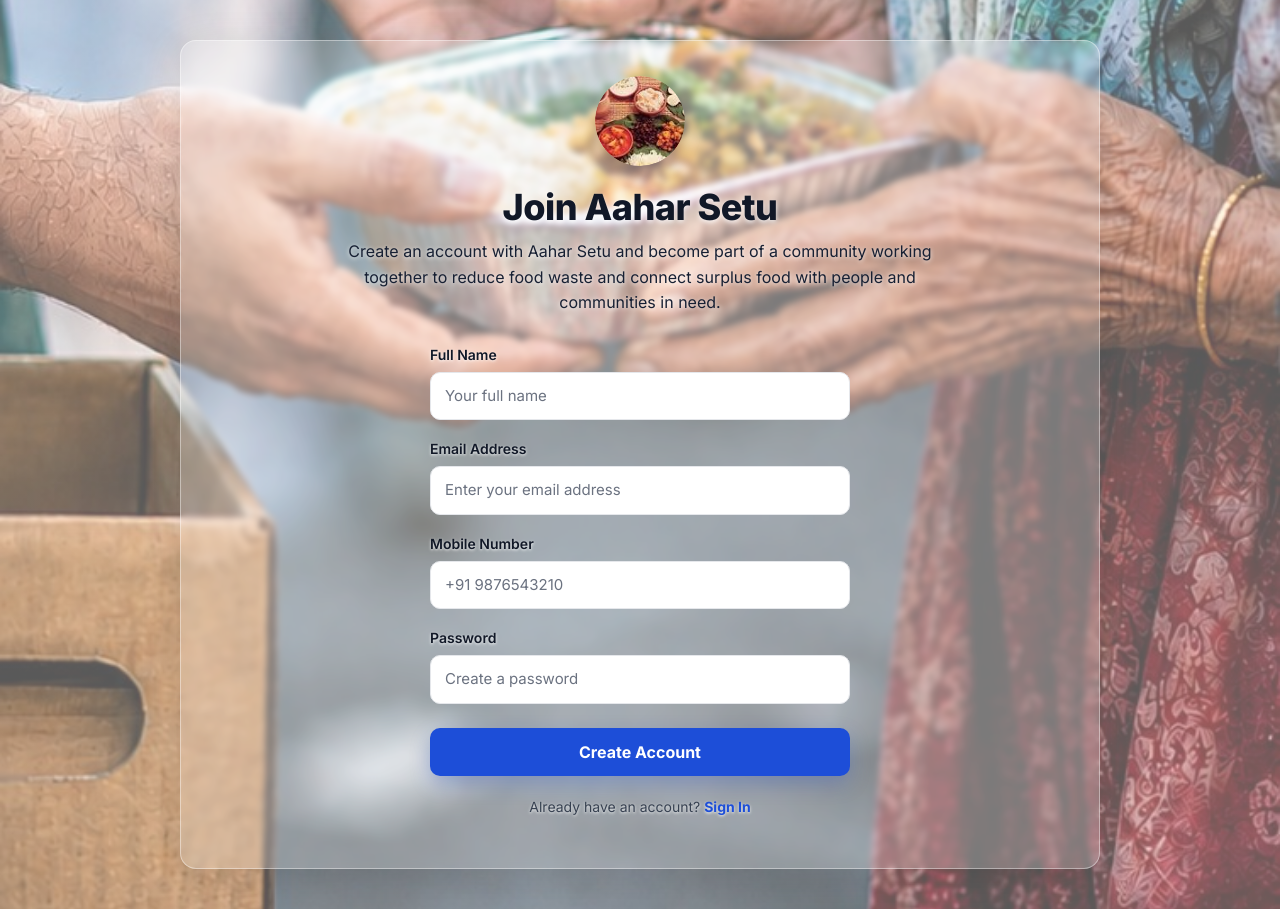
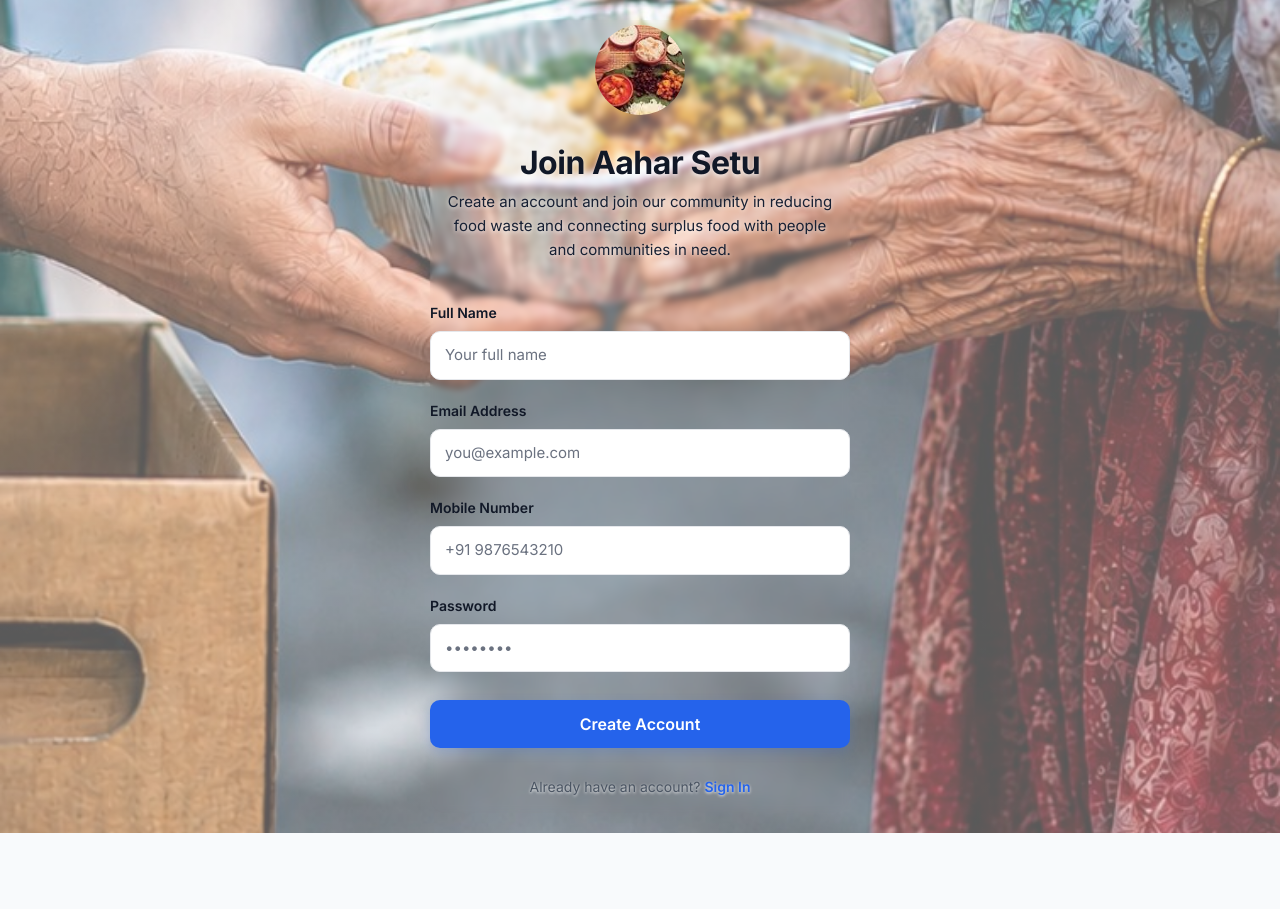
Before and after one commit to likithknp/food-rescue-UI, a React (Vite) app: page /register in a window 1280 px wide. After the commit the page ends 833 px from the top, so only its background shows below. Built offline with nearby package versions, Linux system fonts and the light colour scheme.

Commit message:
Changes in register page page - adding background image

```diff
--- a/src/pages/Register.jsx
+++ b/src/pages/Register.jsx
@@ -20,14 +20,14 @@ function Register() {
 
             alert("Registration Successful");
 
-            navigate("/login");
-
             setFormData({
                 fullName: "",
                 email: "",
                 mobileNumber: "",
                 password: ""
             });
+
+            navigate("/login");
 
         } catch (error) {
             console.error(error);
@@ -67,11 +67,13 @@ function Register() {
             style={{
                 minHeight: "100vh",
                 display: "flex",
+                flexDirection: "column",
+                justifyContent: "center",
                 alignItems: "center",
-                justifyContent: "center",
-                padding: "40px 20px",
+                padding: "20px",
                 boxSizing: "border-box",
 
+                /* Same background as Login and Welcome */
                 backgroundImage: `
                     linear-gradient(
                         rgba(255, 255, 255, 0.35),
@@ -79,56 +81,41 @@ function Register() {
                     ),
                     url("/food-rescue.jpeg")
                 `,
-
                 backgroundSize: "cover",
                 backgroundPosition: "center",
-                backgroundRepeat: "no-repeat",
-
-                textAlign: "center"
+                backgroundRepeat: "no-repeat"
             }}
         >
 
             {/* Main Content */}
             <div
                 style={{
-                    maxWidth: "920px",
                     width: "100%",
-                    padding: "35px 40px",
+                    maxWidth: "420px",
+                    display: "flex",
+                    flexDirection: "column",
+                    alignItems: "center",
 
-                    borderRadius: "16px",
-
-                    background: "rgba(255, 255, 255, 0.20)",
+                    /* Transparent like Login */
+                    background: "transparent",
 
                     backdropFilter: "blur(3px)",
                     WebkitBackdropFilter: "blur(3px)",
 
-                    border: "1px solid rgba(255, 255, 255, 0.40)",
-
-                    boxShadow: "0 8px 40px rgba(0, 0, 0, 0.12)",
-
-                    color: "#111827"
+                    padding: "0",
+                    borderRadius: "16px"
                 }}
             >
 
                 {/* Food Donation Image */}
                 <div
                     style={{
-                        width: "90px",
-                        height: "90px",
-                        margin: "0 auto 20px",
-
-                        borderRadius: "50%",
-                        overflow: "hidden",
-
-                        position: "relative",
-
-                        background: "transparent",
-
+                        width: "100px",
+                        height: "100px",
+                        marginBottom: "24px",
                         display: "flex",
                         justifyContent: "center",
-                        alignItems: "center",
-
-                        boxShadow: "0 6px 18px rgba(0, 0, 0, 0.18)"
+                        alignItems: "center"
                     }}
                 >
                     <img
@@ -144,14 +131,14 @@ function Register() {
                     />
                 </div>
 
-                {/* Title */}
+                {/* Heading */}
                 <h1
                     style={{
-                        fontSize: "36px",
-                        margin: "0 0 10px",
-                        fontWeight: 800,
+                        fontSize: "32px",
+                        fontWeight: "700",
+                        margin: "0 0 8px 0",
                         color: "#111827",
-
+                        textAlign: "center",
                         textShadow:
                             "0 2px 5px rgba(255,255,255,0.9)"
                     }}
@@ -162,56 +149,45 @@ function Register() {
                 {/* Description */}
                 <p
                     style={{
-                        maxWidth: "650px",
-                        margin: "0 auto 28px",
-
+                        fontSize: "15px",
+                        color: "#172033",
+                        marginBottom: "40px",
+                        fontWeight: 500,
+                        textAlign: "center",
+                        maxWidth: "400px",
                         lineHeight: 1.6,
-
-                        color: "#172033",
-                        fontSize: "16px",
-                        fontWeight: 500,
-
                         textShadow:
                             "0 1px 4px rgba(255,255,255,0.9)"
                     }}
                 >
-                    Create an account with Aahar Setu and become part of a
-                    community working together to reduce food waste and
-                    connect surplus food with people and communities in need.
+                    Create an account and join our community in reducing
+                    food waste and connecting surplus food with people
+                    and communities in need.
                 </p>
 
-                {/* Registration Form */}
+                {/* Form */}
                 <div
                     style={{
                         width: "100%",
                         maxWidth: "420px",
-                        margin: "0 auto",
-
                         display: "flex",
-                        flexDirection: "column"
+                        flexDirection: "column",
+                        gap: "20px"
                     }}
                 >
 
                     <form onSubmit={handleSubmit}>
 
                         {/* Full Name */}
-                        <div
-                            style={{
-                                marginBottom: "18px",
-                                textAlign: "left"
-                            }}
-                        >
+                        <div style={{ marginBottom: "20px" }}>
+
                             <label
                                 style={{
                                     fontSize: "14px",
-                                    fontWeight: 600,
+                                    fontWeight: "600",
                                     color: "#111827",
-
                                     display: "block",
-                                    marginBottom: "7px",
-
-                                    textShadow:
-                                        "0 1px 3px rgba(255,255,255,0.9)"
+                                    marginBottom: "8px"
                                 }}
                             >
                                 Full Name
@@ -231,39 +207,25 @@ function Register() {
                                 }
                                 required
                                 style={{
-                                    width: "100%",
-                                    boxSizing: "border-box",
                                     padding: "12px 14px",
                                     borderRadius: "10px",
                                     fontSize: "15px",
-
-                                    backgroundColor:
-                                        "rgba(255,255,255,0.88)",
-
-                                    border:
-                                        "1px solid rgba(148,163,184,0.5)"
+                                    backgroundColor: "rgba(255,255,255,0.95)"
                                 }}
                             />
+
                         </div>
 
                         {/* Email */}
-                        <div
-                            style={{
-                                marginBottom: "18px",
-                                textAlign: "left"
-                            }}
-                        >
+                        <div style={{ marginBottom: "20px" }}>
+
                             <label
                                 style={{
                                     fontSize: "14px",
-                                    fontWeight: 600,
+                                    fontWeight: "600",
                                     color: "#111827",
-
                                     display: "block",
-                                    marginBottom: "7px",
-
-                                    textShadow:
-                                        "0 1px 3px rgba(255,255,255,0.9)"
+                                    marginBottom: "8px"
                                 }}
                             >
                                 Email Address
@@ -273,7 +235,7 @@ function Register() {
                                 type="email"
                                 autoComplete="off"
                                 className="form-control"
-                                placeholder="Enter your email address"
+                                placeholder="you@example.com"
                                 value={formData.email}
                                 onChange={(e) =>
                                     setFormData({
@@ -283,39 +245,25 @@ function Register() {
                                 }
                                 required
                                 style={{
-                                    width: "100%",
-                                    boxSizing: "border-box",
                                     padding: "12px 14px",
                                     borderRadius: "10px",
                                     fontSize: "15px",
-
-                                    backgroundColor:
-                                        "rgba(255,255,255,0.88)",
-
-                                    border:
-                                        "1px solid rgba(148,163,184,0.5)"
+                                    backgroundColor: "rgba(255,255,255,0.95)"
                                 }}
                             />
+
                         </div>
 
                         {/* Mobile Number */}
-                        <div
-                            style={{
-                                marginBottom: "18px",
-                                textAlign: "left"
-                            }}
-                        >
+                        <div style={{ marginBottom: "20px" }}>
+
                             <label
                                 style={{
                                     fontSize: "14px",
-                                    fontWeight: 600,
+                                    fontWeight: "600",
                                     color: "#111827",
-
                                     display: "block",
-                                    marginBottom: "7px",
-
-                                    textShadow:
-                                        "0 1px 3px rgba(255,255,255,0.9)"
+                                    marginBottom: "8px"
                                 }}
                             >
                                 Mobile Number
@@ -335,39 +283,25 @@ function Register() {
                                 }
                                 required
                                 style={{
-                                    width: "100%",
-                                    boxSizing: "border-box",
                                     padding: "12px 14px",
                                     borderRadius: "10px",
                                     fontSize: "15px",
-
-                                    backgroundColor:
-                                        "rgba(255,255,255,0.88)",
-
-                                    border:
-                                        "1px solid rgba(148,163,184,0.5)"
+                                    backgroundColor: "rgba(255,255,255,0.95)"
                                 }}
                             />
+
                         </div>
 
                         {/* Password */}
-                        <div
-                            style={{
-                                marginBottom: "24px",
-                                textAlign: "left"
-                            }}
-                        >
+                        <div style={{ marginBottom: "28px" }}>
+
                             <label
                                 style={{
                                     fontSize: "14px",
-                                    fontWeight: 600,
+                                    fontWeight: "600",
                                     color: "#111827",
-
                                     display: "block",
-                                    marginBottom: "7px",
-
-                                    textShadow:
-                                        "0 1px 3px rgba(255,255,255,0.9)"
+                                    marginBottom: "8px"
                                 }}
                             >
                                 Password
@@ -377,7 +311,7 @@ function Register() {
                                 type="password"
                                 autoComplete="new-password"
                                 className="form-control"
-                                placeholder="Create a password"
+                                placeholder="••••••••"
                                 value={formData.password}
                                 onChange={(e) =>
                                     setFormData({
@@ -387,49 +321,38 @@ function Register() {
                                 }
                                 required
                                 style={{
-                                    width: "100%",
-                                    boxSizing: "border-box",
                                     padding: "12px 14px",
                                     borderRadius: "10px",
                                     fontSize: "15px",
-
-                                    backgroundColor:
-                                        "rgba(255,255,255,0.88)",
-
-                                    border:
-                                        "1px solid rgba(148,163,184,0.5)"
+                                    backgroundColor: "rgba(255,255,255,0.95)"
                                 }}
                             />
+
                         </div>
 
                         {/* Create Account Button */}
                         <button
+                            className="btn btn-primary"
                             type="submit"
                             style={{
                                 width: "100%",
                                 height: "48px",
-
-                                backgroundColor: "#1D4ED8",
+                                fontSize: "16px",
+                                fontWeight: "600",
+                                borderRadius: "10px",
+                                border: "none",
+                                backgroundColor: "#2563EB",
                                 color: "white",
-
-                                border: "none",
-                                borderRadius: "10px",
-
-                                fontSize: "16px",
-                                fontWeight: 700,
-
                                 cursor: "pointer",
-
                                 boxShadow:
-                                    "0 8px 20px rgba(29,78,216,0.25)"
+                                    "0 4px 12px rgba(37, 99, 235, 0.2)",
+                                transition: "all 0.25s ease"
                             }}
                             onMouseOver={(e) =>
-                                (e.currentTarget.style.backgroundColor =
-                                    "#1747B9")
+                                (e.target.style.background = "#1D4ED8")
                             }
                             onMouseOut={(e) =>
-                                (e.currentTarget.style.backgroundColor =
-                                    "#1D4ED8")
+                                (e.target.style.background = "#2563EB")
                             }
                         >
                             Create Account
@@ -442,9 +365,8 @@ function Register() {
                         style={{
                             textAlign: "center",
                             fontSize: "14px",
-                            color: "#374151",
-                            marginTop: "20px",
-
+                            color: "#4B5563",
+                            marginTop: "8px",
                             textShadow:
                                 "0 1px 3px rgba(255,255,255,0.9)"
                         }}
@@ -454,10 +376,17 @@ function Register() {
                         <Link
                             to="/login"
                             style={{
-                                color: "#1D4ED8",
-                                fontWeight: 700,
-                                textDecoration: "none"
+                                color: "#2563EB",
+                                fontWeight: "600",
+                                textDecoration: "none",
+                                transition: "color 0.25s ease"
                             }}
+                            onMouseOver={(e) =>
+                                (e.target.style.color = "#1D4ED8")
+                            }
+                            onMouseOut={(e) =>
+                                (e.target.style.color = "#2563EB")
+                            }
                         >
                             Sign In
                         </Link>
```
